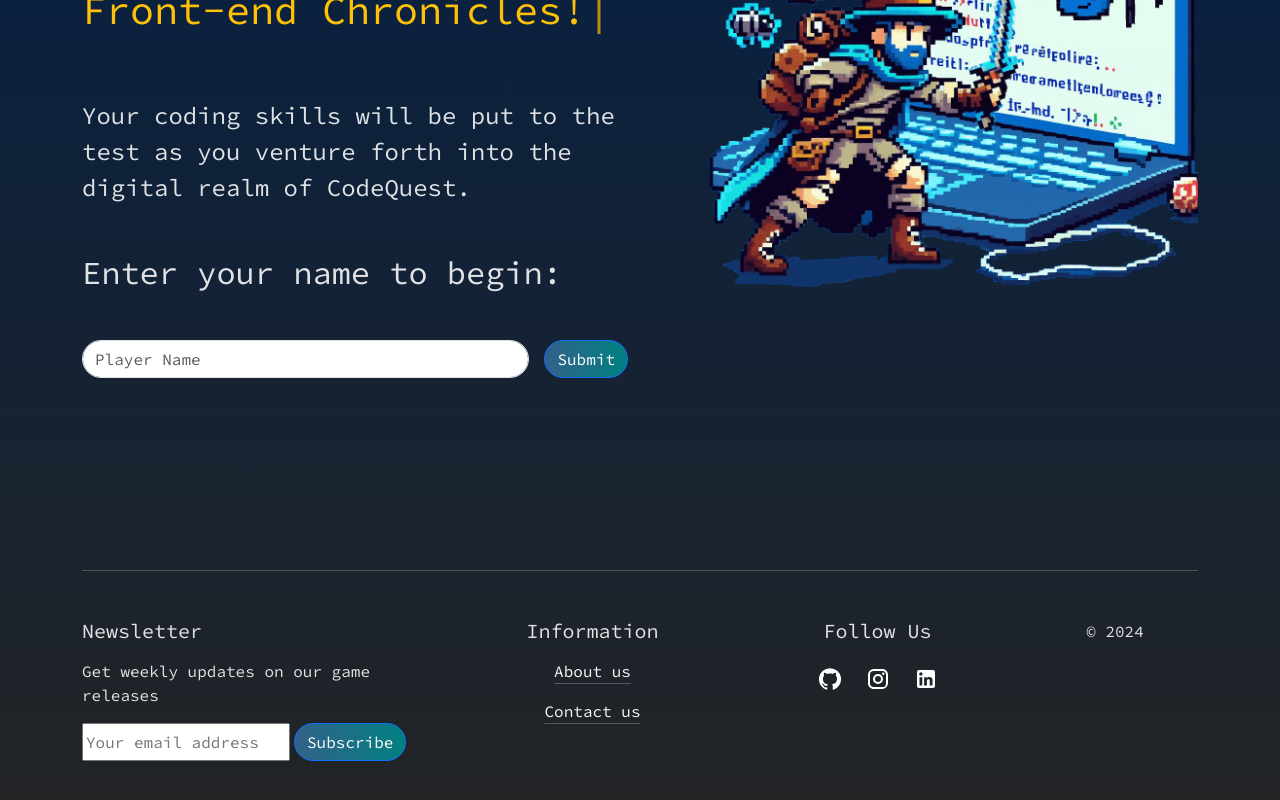
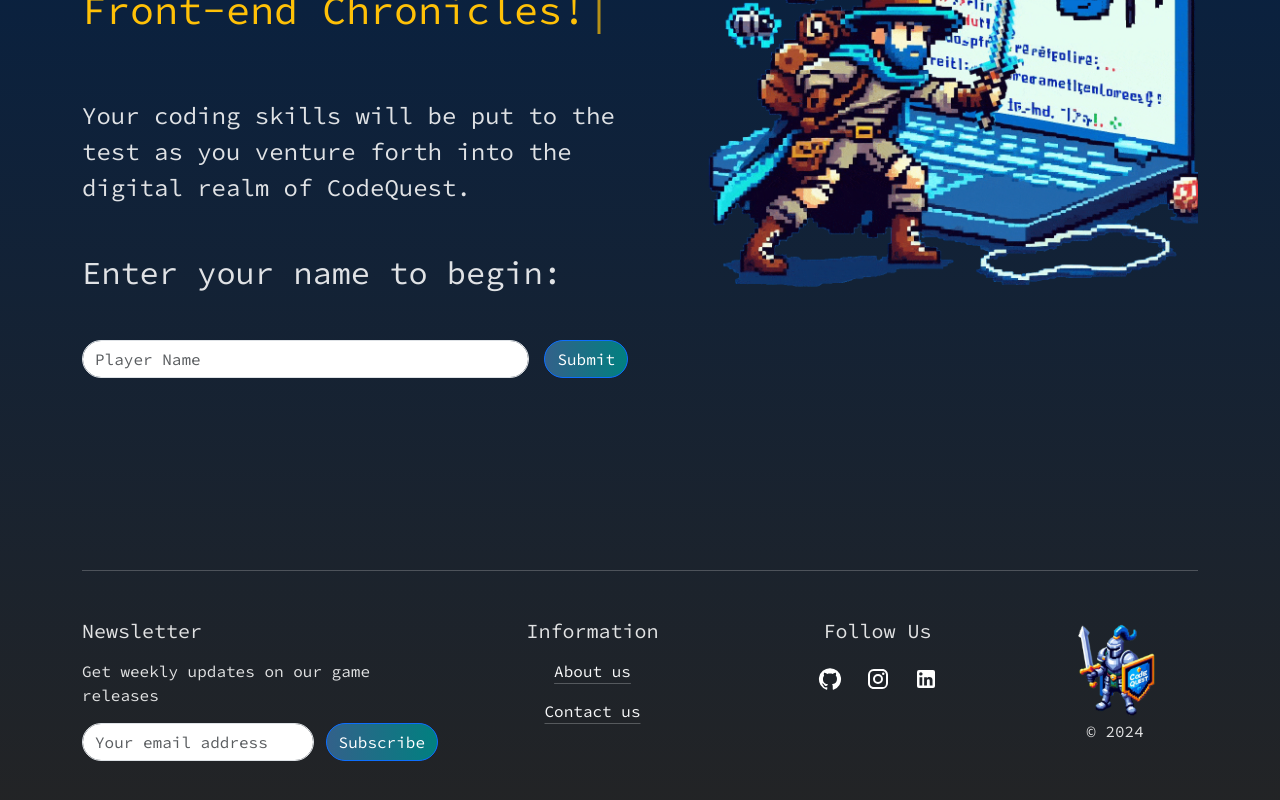
Before and after one commit to AoifeEdX/code-quest, a React (Vite) app: page / in a window 1280 px wide. Shown: the part 288-1088 px from the top of the page. Built offline with nearby package versions, Linux system fonts and the light colour scheme.

Commit message:
Added Szilvia's notification fix

```diff
--- a/src/components/Footer/Footer.jsx
+++ b/src/components/Footer/Footer.jsx
@@ -1,35 +1,48 @@
 import React, { useState } from 'react';
 import { Container, Row, Col, Button } from 'react-bootstrap';
 import IconButton from '@mui/material/IconButton';
-import {  GitHub, Instagram, LinkedIn } from '@mui/icons-material';
+import { GitHub, Instagram, LinkedIn } from '@mui/icons-material';
+import logo from '/images/logo.png';
 
+function Footer() {
+	const [feedback, setFeedback] = useState(false);
+	const [email, setEmail] = useState("");
+	const [validEmail, setValidEmail] = useState(true);
+	const [errorMessage, setErrorMessage] = useState("");
 
+	const scriptURL = 'https://script.google.com/macros/s/AKfycbwjBpRhdUIk8hhbE6PK9idYs9c6vU8KEF-awsYR-7yFCcOzim4MSA9cuB9WJBjPKHTJ/exec';
 
-  function Footer() {
-  const [feedback,setFeedback] = useState(false)
-  const [email,setEmail] = useState({Email:""})
-  // const scriptURL = 'https://script.google.com/macros/s/AKfycbwjBpRhdUIk8hhbE6PK9idYs9c6vU8KEF-awsYR-7yFCcOzim4MSA9cuB9WJBjPKHTJ/exec'
-  const scriptURL = "https://script.google.com/macros/s/AKfycbwi7qnmDNYqRdNNV-mPQe_HWbu7DNxlbJJqtVE9jKGbHwTkXXnyQGgVe_bcn8CwjoWn/exec"
+	const handleChange = (e) => {
+		const value = e.target.value;
+		setEmail(value);
+		setValidEmail(validateEmail(value));
+	};
 
-   const handleChange = (e) => {
-    const {name, value} = e.target
-    setEmail ({[name]:value})
-   }
-  const handleSubmit = (e) =>{
-    e.preventDefault ();
-    console.log(e)
-    fetch(scriptURL, {method:'POST',contentType: 'application/json', body: JSON.stringify(email) })
+	const handleSubmit = (e) => {
+		e.preventDefault();
+		if (validEmail) {
+			fetch(scriptURL, { method: 'POST', contentType: 'application/json', body: JSON.stringify({ Email: email }) })
+				.then(response => response.json())
+				.then(data => {
+					console.log(data);
+					setFeedback(true);
+					setTimeout(() => setFeedback(false), 10000);
+					setEmail("");
+				})
+				.catch(error => {
+					setErrorMessage("Failed to submit. Please try again later.");
+					console.error('Error!', error.message);
+				});
+		} else {
+			setErrorMessage("Please enter a valid email address.");
+		}
+	};
 
-          .then(response=> {return response.json()}
-
-          ).then(data=>{console.log(data)
-            setFeedback(true)
-            setTimeout(function(){setFeedback(false)},10000)
-            setEmail({Email:""})
-          })
-          .catch(error => console.error('Error!', error.message))
-
-  }
+	const validateEmail = (email) => {
+		// Added this regex for basic email validation
+		const regex = /^[^\s@]+@[^\s@]+\.[^\s@]+$/;
+		return regex.test(email);
+	};
 
 	return (
 		<Container className="py-5">
@@ -38,22 +51,19 @@ import {  GitHub, Instagram, LinkedIn } from '@mui/icons-material';
 				<Col xs={12} md={4} className="mb-5 text-md-start text-center">
 					<h5 className="mb-3">Newsletter</h5>
 					<p className="fw-light">Get weekly updates on our game releases</p>
-					<form onSubmit={(e) => handleSubmit(e)} method="post" name="google-sheet">
+					<form onSubmit={handleSubmit}>
 						<div className="d-flex">
 							<input
-              id="email"
-								type="text"
-                name="email"
-								// className={`form-control me-2 rounded-pill ${validEmail ? '' : 'is-invalid'}`}
-								value={email.Email}
+								type="email"
+								className={`form-control me-2 rounded-pill ${validEmail ? '' : 'is-invalid'}`}
+								value={email}
 								onChange={handleChange}
 								placeholder="Your email address"
 								required
 							/>
 							<Button type="submit" className="btn rounded-pill gradient-bg-blue text-white ms-1">Subscribe</Button>
 						</div>
-
-						{/* {!validEmail && <div className="invalid-feedback">{errorMessage}</div>} */}
+						{!validEmail && <div className="invalid-feedback">{errorMessage}</div>}
 					</form>
           <span > {feedback? "Thank you for subscribing":""}</span>
 				</Col>
@@ -83,7 +93,7 @@ import {  GitHub, Instagram, LinkedIn } from '@mui/icons-material';
 					</div>
 				</Col>
 				<Col xs={12} md={2} className="mb-4 text-center">
-					{/* <img src={logo} alt="Logo" className="footer-logo" style={{ maxWidth: '100px', maxHeight: '100px' }} /> */}
+					<img src={logo} alt="Logo" className="footer-logo" style={{ maxWidth: '100px', maxHeight: '100px' }} />
 					<p className="fw-light">© {new Date().getFullYear()}</p>
 				</Col>
 			</Row>
```
